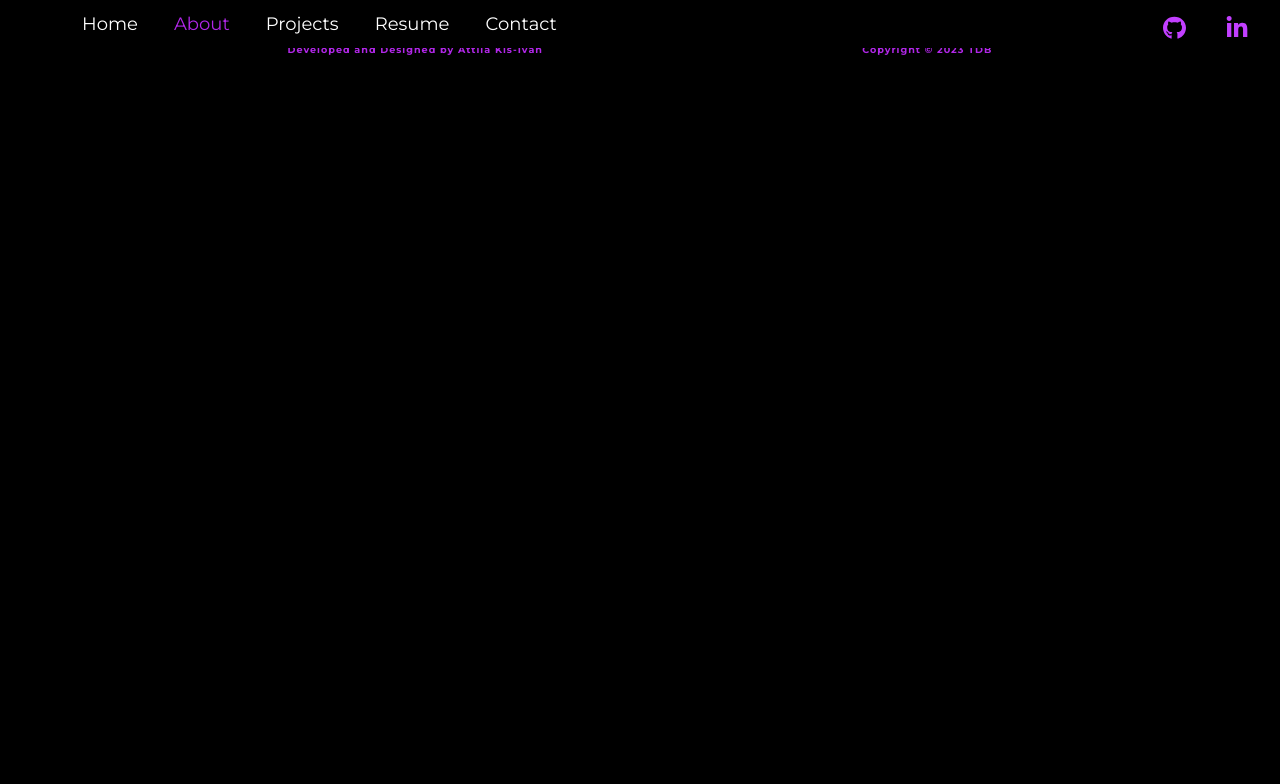
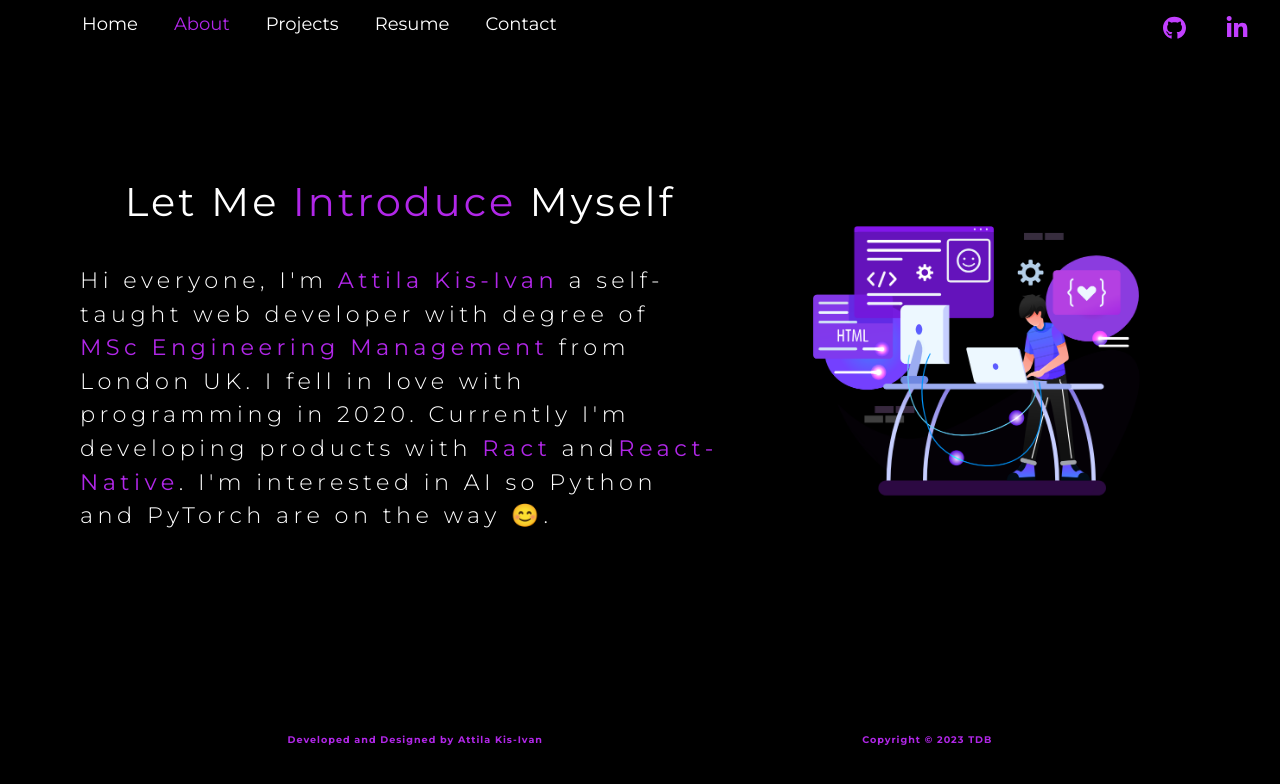
Before and after one commit to Attila-Kis-Ivan/vite-portfolio, a React (Vite) app: page /about in a window 1280 px wide. Shown: the top 784 px of the page. Built offline with nearby package versions, Linux system fonts and the light colour scheme.

Commit message:
created about page with style

```diff
--- a/src/Components/AboutItem/about.item.jsx
+++ b/src/Components/AboutItem/about.item.jsx
@@ -1,5 +1,64 @@
+import { React, useEffect } from "react";
+// import Skills from "../../Components/Skills/Skills";
+// import Tools from "../../Components/Tools/Tools";
+import about from "../../assets/images/about.png";
+import {
+  AboutSection,
+  AboutContainer,
+  AboutTextContainer,
+  AboutPictureContainer,
+  AboutImage,
+  HeaderText,
+  Introduce,
+  Purple,
+  SkillsPurple,
+  ToolsPurple,
+  ToolsWhite,
+  PContainer,
+  Paragraph,
+} from "./about.styles";
+
 const AboutItem = () => {
-  return <div>About</div>;
+  useEffect(() => {
+    window.scrollTo({
+      top: 0,
+      left: 0,
+      behavior: "instant",
+    });
+  }, []);
+  return (
+    <AboutSection>
+      <AboutContainer>
+        <AboutTextContainer>
+          <HeaderText>
+            <Introduce>
+              Let Me <Purple>Introduce</Purple> Myself
+            </Introduce>
+          </HeaderText>
+          <PContainer>
+            <Paragraph>
+              Hi everyone, I'm <Purple>Attila Kis-Ivan</Purple> a self-taught
+              web developer with degree of{" "}
+              <Purple>MSc Engineering Management</Purple> from London UK. I fell
+              in love with programming in 2020. Currently I'm developing
+              products with <Purple>Ract</Purple> and
+              <Purple>React-Native</Purple>. I'm interested in AI so Python and
+              PyTorch are on the way 😊.
+            </Paragraph>
+          </PContainer>
+        </AboutTextContainer>
+        <AboutPictureContainer>
+          <AboutImage src={about} alt="about" />
+        </AboutPictureContainer>
+      </AboutContainer>
+      {/* <SkillsPurple>Skillset</SkillsPurple>
+      <Skills />
+      <ToolsPurple>
+        Tools <ToolsWhite>I use</ToolsWhite>
+      </ToolsPurple>
+      <Tools /> */}
+    </AboutSection>
+  );
 };
 
 export default AboutItem;
--- /dev/null
+++ b/src/Components/AboutItem/about.styles.jsx
@@ -0,0 +1,157 @@
+import styled from "styled-components";
+import { Devices } from "../../Components/MediaQuery";
+
+export const AboutSection = styled.section`
+  display: flex;
+  flex-direction: column;
+  align-items: center;
+  justify-content: center;
+  width: 100vw;
+  height: auto;
+  background-color: #000;
+  color: #fff;
+
+  @media ${Devices.md} {
+    display: flex;
+    justify-content: center;
+    align-items: center;
+    flex-direction: column;
+  }
+`;
+
+export const AboutContainer = styled.div`
+  display: flex;
+
+  align-items: center;
+  justify-content: center;
+  flex-direction: row;
+  width: 100%;
+  margin-bottom: 9em;
+  @media ${Devices.md} {
+    display: flex;
+    justify-content: center;
+    flex-direction: column;
+    width: 80%;
+    height: auto;
+    margin: 1em;
+  }
+`;
+
+export const AboutTextContainer = styled.div`
+  width: 50%;
+  margin: 2em;
+
+  @media ${Devices.md} {
+    width: 80vw;
+    text-align: center;
+    height: auto;
+  }
+`;
+
+export const AboutPictureContainer = styled.div`
+  display: flex;
+  justify-content: center;
+  align-items: center;
+  width: 30em;
+  height: auto;
+  margin-top: 10em;
+
+  @media ${Devices.md} {
+    width: 18em;
+    height: auto;
+    margin-top: 5em;
+    margin-bottom: 8em;
+  }
+`;
+export const AboutImage = styled.img`
+  width: 90%;
+  height: 100%;
+
+  @media ${Devices.md} {
+    width: 100%;
+    height: 100%;
+  }
+`;
+
+export const HeaderText = styled.div`
+  display: flex;
+  justify-content: center;
+  align-items: center;
+
+  margin-top: 5em;
+  margin-bottom: 2em;
+
+  @media ${Devices.md} {
+    margin-top: 4em;
+    width: 90%;
+  }
+`;
+
+export const Introduce = styled.h1`
+  font-size: 2.5em;
+  font-family: "Montserrat";
+  font-weight: 400;
+  letter-spacing: 3px;
+  line-height: 1.5;
+  margin-top: 1.5em;
+
+  @media ${Devices.md} {
+    font-size: 1.6em;
+    width: 100%;
+  }
+`;
+export const Purple = styled.span`
+  color: #b127e8;
+  font-weight: 400;
+`;
+export const SkillsPurple = styled.h1`
+  color: #b127e8;
+  font-family: "Montserrat";
+  font-weight: 400;
+  font-size: 2.5em;
+
+  @media ${Devices.md} {
+    font-size: 2em;
+  }
+`;
+export const ToolsPurple = styled.h1`
+  color: #b127e8;
+  font-family: "Montserrat";
+  font-weight: 400;
+  font-size: 2.5em;
+  margin-top: 2em;
+  letter-spacing: 2px;
+  @media ${Devices.md} {
+    font-size: 1.4em;
+  }
+`;
+export const ToolsWhite = styled.span`
+  color: #fff;
+  font-family: "Montserrat";
+  font-weight: 400;
+`;
+
+export const PContainer = styled.div`
+  display: flex;
+  justify-content: center;
+  width: 100%;
+  align-items: center;
+  margin-top: 1em;
+
+  @media ${Devices.md} {
+    width: 100%;
+  }
+`;
+export const Paragraph = styled.p`
+  justify-content: center;
+  font-family: "Montserrat";
+  font-weight: 300;
+  font-size: 1.4em;
+  letter-spacing: 0.2em;
+  line-height: 1.5em;
+
+  @media ${Devices.md} {
+    width: 100vw;
+    font-size: 1.2em;
+  }
+`;
```
